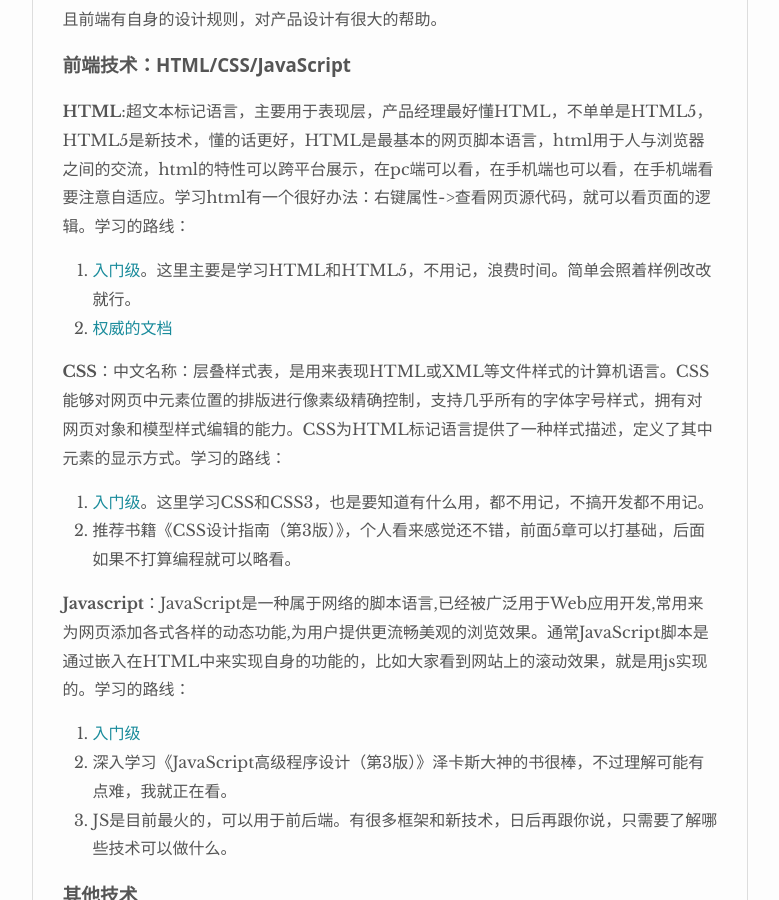
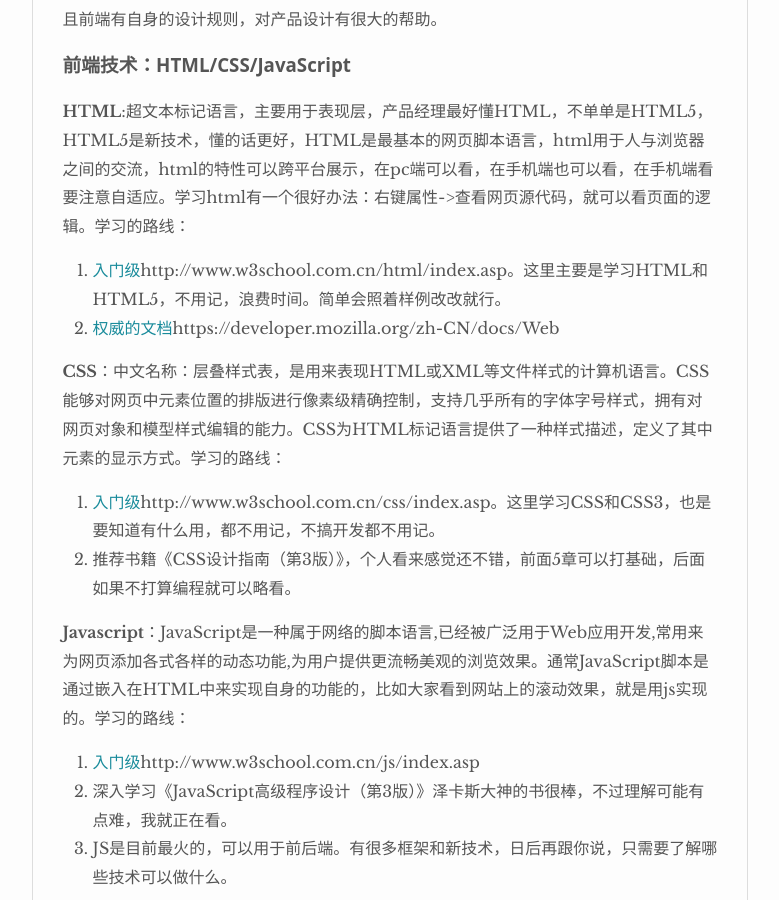
Before and after one commit to bwzou/bwzou, a Jekyll site: the page built from _posts/2018-01-16-product-manager-needs-knowledge.md, in a window 1280 px wide and 900 px high, scrolled down 927 px. Shown: the whole window, without its empty margins (250-1029 px from the left). Built offline with Jekyll 4.4.1, drawn with Linux system fonts in a browser that asks for light colours; nearby versions of some CDN libraries; some of the changed lines change nothing that is shown.

Commit message:
修改链接

```diff
--- a/_posts/2018-01-16-product-manager-needs-knowledge.md
+++ b/_posts/2018-01-16-product-manager-needs-knowledge.md
@@ -21,15 +21,15 @@ author: bwzou
 
 ### 前端技术：HTML/CSS/JavaScript
 **HTML**:超文本标记语言，主要用于表现层，产品经理最好懂HTML，不单单是HTML5，HTML5是新技术，懂的话更好，HTML是最基本的网页脚本语言，html用于人与浏览器之间的交流，html的特性可以跨平台展示，在pc端可以看，在手机端也可以看，在手机端看要注意自适应。学习html有一个很好办法：右键属性->查看网页源代码，就可以看页面的逻辑。学习的路线：
-1. [入门级]({{http://www.w3school.com.cn/html/index.asp}})。这里主要是学习HTML和HTML5，不用记，浪费时间。简单会照着样例改改就行。
-2. [权威的文档]({{https://developer.mozilla.org/zh-CN/docs/Web}})
+1. [入门级]({{http://www.w3school.com.cn/html/index.asp}})http://www.w3school.com.cn/html/index.asp。这里主要是学习HTML和HTML5，不用记，浪费时间。简单会照着样例改改就行。
+2. [权威的文档]({{https://developer.mozilla.org/zh-CN/docs/Web}})https://developer.mozilla.org/zh-CN/docs/Web
 
 **CSS**：中文名称：层叠样式表，是用来表现HTML或XML等文件样式的计算机语言。CSS 能够对网页中元素位置的排版进行像素级精确控制，支持几乎所有的字体字号样式，拥有对网页对象和模型样式编辑的能力。CSS为HTML标记语言提供了一种样式描述，定义了其中元素的显示方式。学习的路线：
-1. [入门级]({{http://www.w3school.com.cn/css/index.asp}})。这里学习CSS和CSS3，也是要知道有什么用，都不用记，不搞开发都不用记。
+1. [入门级]({{http://www.w3school.com.cn/css/index.asp}})http://www.w3school.com.cn/css/index.asp。这里学习CSS和CSS3，也是要知道有什么用，都不用记，不搞开发都不用记。
 2. 推荐书籍《CSS设计指南（第3版）》，个人看来感觉还不错，前面5章可以打基础，后面如果不打算编程就可以略看。
 
 **Javascript**：JavaScript是一种属于网络的脚本语言,已经被广泛用于Web应用开发,常用来为网页添加各式各样的动态功能,为用户提供更流畅美观的浏览效果。通常JavaScript脚本是通过嵌入在HTML中来实现自身的功能的，比如大家看到网站上的滚动效果，就是用js实现的。学习的路线：
-1. [入门级]({{http://www.w3school.com.cn/js/index.asp}})
+1. [入门级]({{http://www.w3school.com.cn/js/index.asp}})http://www.w3school.com.cn/js/index.asp
 2. 深入学习《JavaScript高级程序设计（第3版）》泽卡斯大神的书很棒，不过理解可能有点难，我就正在看。
 3. JS是目前最火的，可以用于前后端。有很多框架和新技术，日后再跟你说，只需要了解哪些技术可以做什么。
 
```
